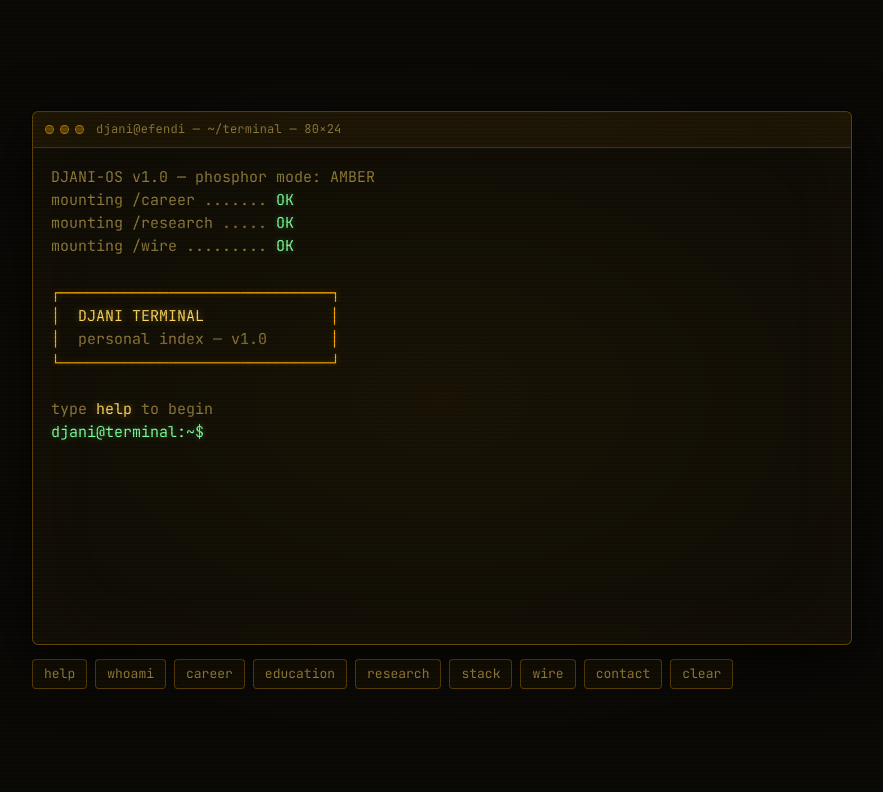
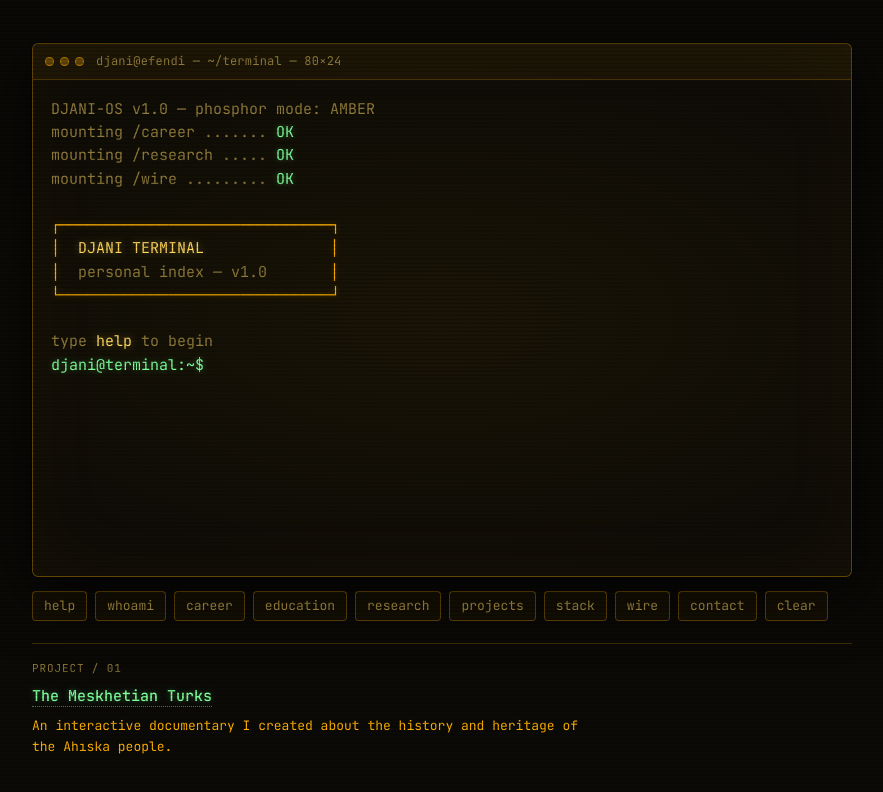
Before and after one commit to DjaniEfendi/djani-terminal, a React (Vite) app: page / in a window 1280 px wide. Shown: the top 792 px of the page, without its empty margins (198-1081 px from the left). Built offline with nearby package versions, Linux system fonts and the light colour scheme.

Commit message:
Feature the Meskhetian Turks documentary on the personal site

```diff
--- a/index.html
+++ b/index.html
@@ -99,6 +99,17 @@
   <body>
     <div id="root"></div>
 
+    <section class="featured-project" aria-labelledby="documentary-title">
+      <p class="project-label">Project / 01</p>
+      <h2 id="documentary-title">
+        <a class="link" href="https://meskhetianturks.com/">The Meskhetian Turks</a>
+      </h2>
+      <p>
+        An interactive documentary I created about the history and heritage of the
+        Ahıska people.
+      </p>
+    </section>
+
     <noscript>
       <div class="noscript-bio">
         <h1>Djani Efendi</h1>
--- a/src/commands.js
+++ b/src/commands.js
@@ -15,6 +15,7 @@
 
 export const WIRE_URL = 'https://djaniefendi.news'
 export const ARCHIVE_URL = 'https://djaniefendi.org'
+export const DOCUMENTARY_URL = 'https://meskhetianturks.com/'
 export const LINKEDIN_URL = 'https://www.linkedin.com/in/djaniefendi'
 export const GITHUB_URL = 'https://github.com/djaniefendi'
 export const YOUTUBE_URL = 'https://www.youtube.com/channel/UCTaaBk2gjTEKiCJu3Wr4WEg'
@@ -95,6 +96,17 @@ export const commands = {
       item('Brexit and supply-chain strategy'),
       item('bitcoin'),
       item('art market auction methods'),
+    ],
+  },
+
+  projects: {
+    description: 'documentary and creative work',
+    run: () => [
+      head('The Meskhetian Turks'),
+      line('An interactive documentary I created about the history and heritage'),
+      line('of the Ahıska people.'),
+      blank(),
+      link('Explore the documentary', DOCUMENTARY_URL),
     ],
   },
 
--- a/src/styles.css
+++ b/src/styles.css
@@ -29,16 +29,18 @@ body {
 
 body {
   min-height: 100vh;
+  display: flex;
+  flex-direction: column;
+  justify-content: center;
 }
 
 /* ---------- layout ---------- */
 
 .page {
-  min-height: 100vh;
   display: flex;
   align-items: center;
   justify-content: center;
-  padding: 3vh 16px;
+  padding: 3vh 16px 0;
   /* faint vignette so the screen feels like it is sitting in a dark room */
   background:
     radial-gradient(ellipse at center, rgba(255, 176, 0, 0.045), transparent 62%),
@@ -271,6 +273,37 @@ a.link:focus-visible {
   outline: none;
 }
 
+/* ---------- featured project ---------- */
+
+/* This project is static HTML, visible before the terminal boots and without JS. */
+.featured-project {
+  width: calc(100% - 32px);
+  max-width: 820px;
+  margin: 22px auto 3vh;
+  padding-top: 16px;
+  border-top: 1px solid rgba(255, 176, 0, 0.25);
+}
+
+.featured-project .project-label {
+  color: var(--dim);
+  font-size: 11px;
+  letter-spacing: 0.08em;
+  text-transform: uppercase;
+  margin: 0 0 8px;
+}
+
+.featured-project h2 {
+  font-size: 15px;
+  font-weight: 500;
+  margin: 0 0 8px;
+}
+
+.featured-project p {
+  max-width: 70ch;
+  font-size: 13px;
+  margin: 0;
+}
+
 /* ---------- noscript bio ---------- */
 
 .noscript-bio {
```
Also changed, not shown: 1 other file (tests, documents, lock files or other folders).
